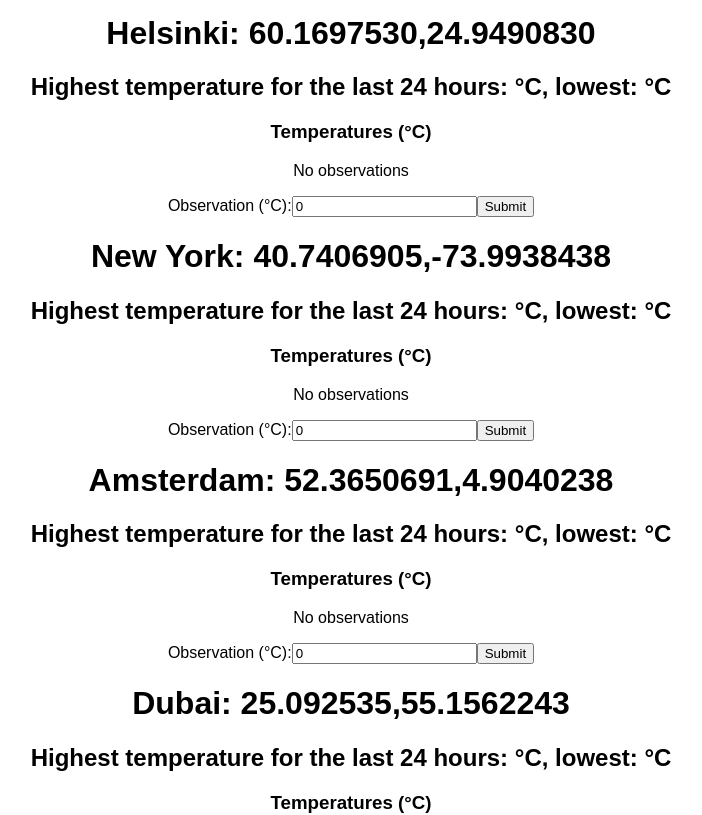
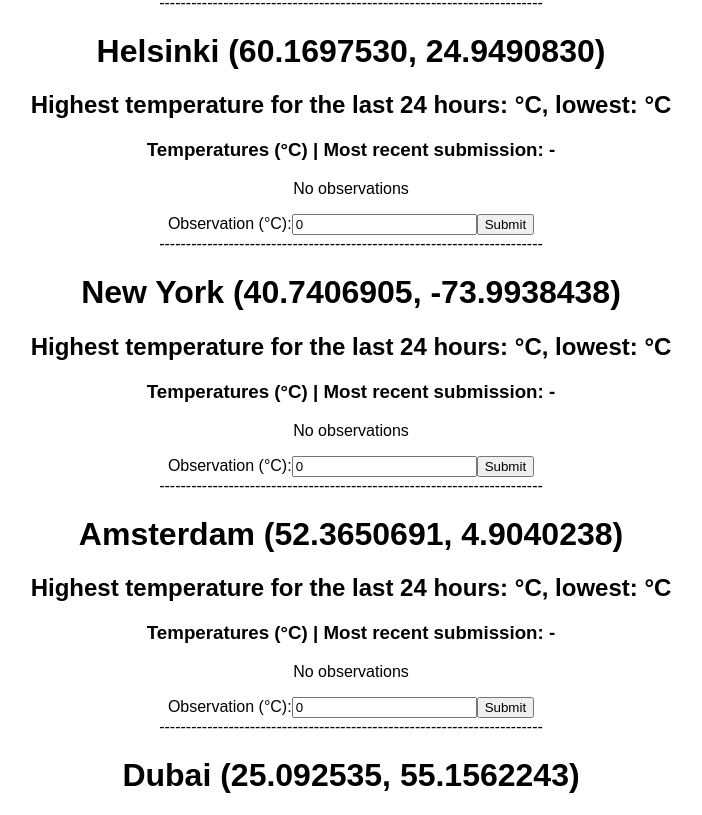
Before and after one commit to SovietLada/SimpleWeather, a React (Create React App) app: page / in a window 1280 px wide. Shown: the part 420-1235 px from the top of the page, without its empty margins (289-991 px from the left). Built offline with nearby package versions, Linux system fonts and the light colour scheme.

Commit message:
Recent submission field

```diff
--- a/src/App.js
+++ b/src/App.js
@@ -11,11 +11,11 @@ class App extends Component {
     super(props);
     this.state = {
       weatherStations: [
-        { id: 1, name: 'Tokio (35.6584421,139.7328635)' },
-        { id: 2, name: 'Helsinki: 60.1697530,24.9490830' },
-        { id: 3, name: 'New York: 40.7406905,-73.9938438'},
-        { id: 4, name: 'Amsterdam: 52.3650691,4.9040238'},
-        { id: 5, name: 'Dubai: 25.092535,55.1562243'}
+        { id: 1, name: 'Tokio (35.6584421, 139.7328635)' },
+        { id: 2, name: 'Helsinki (60.1697530, 24.9490830)' },
+        { id: 3, name: 'New York (40.7406905, -73.9938438)'},
+        { id: 4, name: 'Amsterdam (52.3650691, 4.9040238)'},
+        { id: 5, name: 'Dubai (25.092535, 55.1562243)'}
       ]
     };
   }
--- a/src/WeatherStation.js
+++ b/src/WeatherStation.js
@@ -41,7 +41,7 @@ class WeatherStation extends Component {
       <h2>
         Highest temperature for the last 24 hours: {this.state.weatherObservations.length !== 0 && Math.max(...this.state.weatherObservations.map(o => o.temperature))} °C, lowest: {this.state.weatherObservations.length !== 0 && Math.min(...this.state.weatherObservations.map(o => o.temperature))} °C
       </h2>
-      <h3>Temperatures (°C)</h3>
+      <h3>Temperatures (°C) | Most recent submission: {this.state.weatherObservations.length === 0 ? '-' : this.state.value + ' °C'}</h3>
       {this.state.weatherObservations.length === 0 && <p>No observations</p>}
       {this.state.weatherObservations.map(
           obs =>
@@ -58,6 +58,7 @@ class WeatherStation extends Component {
           </label>
           <input type="submit" value="Submit" />
         </form>
+        ------------------------------------------------------------------------
       </div>
     );
   }
```
